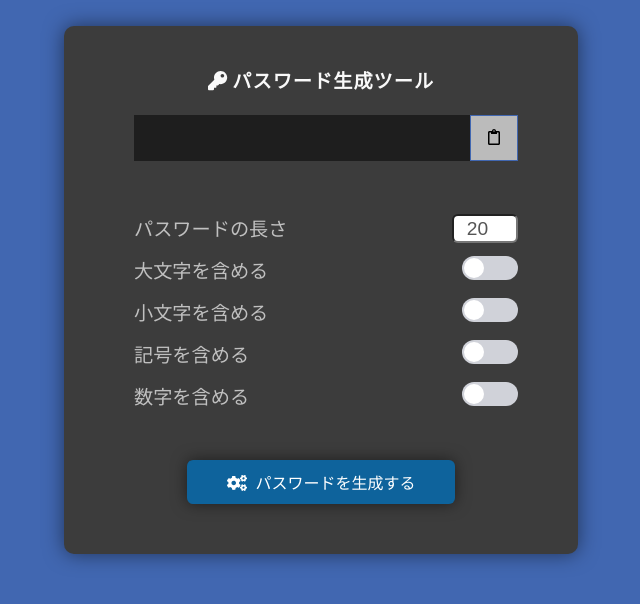
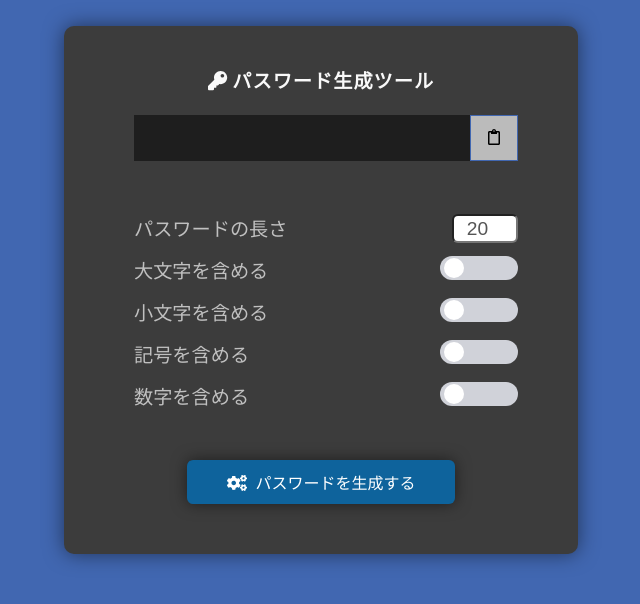
Before and after one commit to fs5013-furi-sutao/password-generator, a React (Create React App) app: page / in a window 1280 px wide. Shown: the top 604 px of the page, without its empty margins (319-959 px from the left). Built offline with nearby package versions, Linux system fonts and the light colour scheme.

Commit message:
Modified toggle design

```diff
--- a/src/css/App.css
+++ b/src/css/App.css
@@ -167,9 +167,9 @@ body {
 .ItemBox-CheckBox-Label {
     position: relative;
     margin-left: auto;
-    width: 56px;
+    width: 78px;
     height: 24px;
-    border-radius: 80px;
+    border-radius: 12px;
     background: #d0d2d9;
     /* チェックされていない時の背景色 */
     cursor: pointer;
@@ -186,8 +186,8 @@ body {
     content: '';
     position: absolute;
     top: 2px;
-    left: 2px;
-    border-radius: 80px;
+    left: 4px;
+    border-radius: 12px;
     width: 20px;
     height: 20px;
     background: #fff;
@@ -196,5 +196,5 @@ body {
 }
 
 .ItemBox-CheckBox-Input:checked+.ItemBox-CheckBox-Label:before {
-    left: 33px;
+    left: 54px;
 }
```
